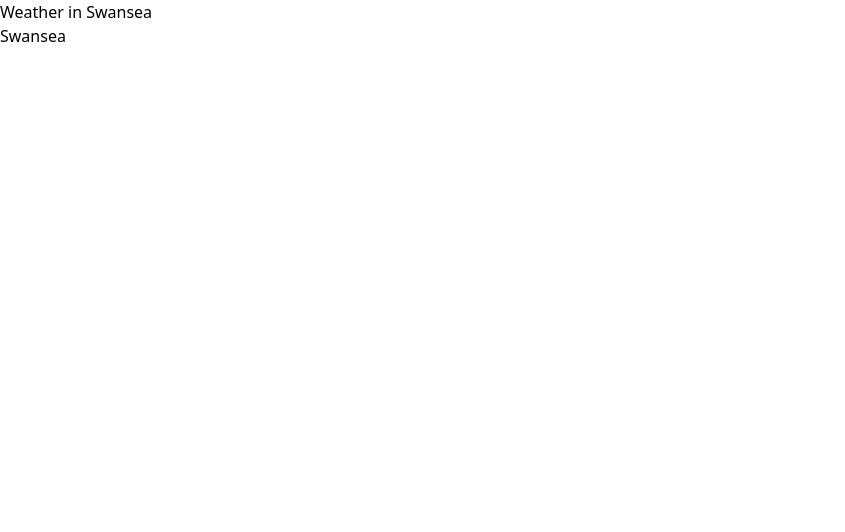
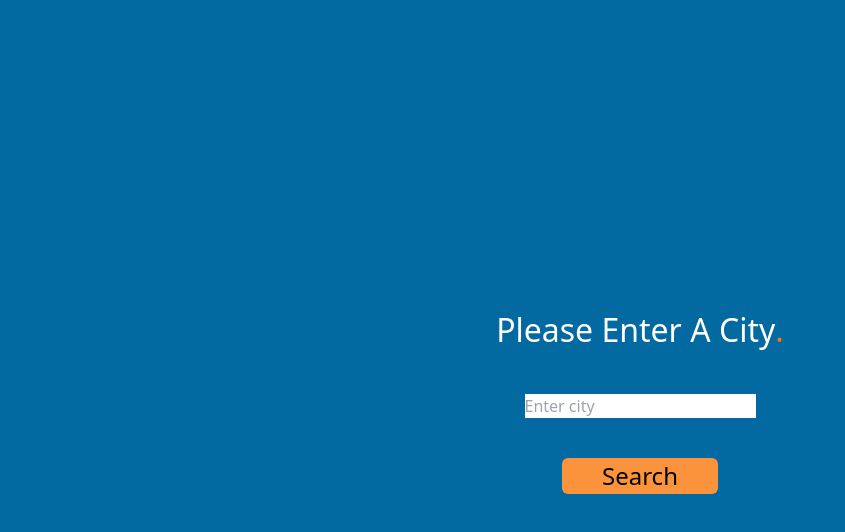
Before and after one commit to udK01/Weather, a React (Vite) app: page / in a window 1280 px wide. Shown: the top 532 px of the page, without its empty margins (0-845 px from the left). Built offline with nearby package versions, Linux system fonts and the light colour scheme; no server answers.

Commit message:
Added basic UI.

```diff
--- a/src/App.tsx
+++ b/src/App.tsx
@@ -1,7 +1,7 @@
 import { useEffect, useState } from "react";
 
 function App() {
-  const [city, setCity] = useState("Swansea");
+  const [city, setCity] = useState("");
 
   const fetchWeather = async (city: string): Promise<void> => {
     try {
@@ -21,14 +21,22 @@ function App() {
   }, [city]);
 
   return (
-    <div>
-      <h1>Weather in {city}</h1>
-      <input
-        type="text"
-        value={city}
-        onChange={(e) => setCity(e.target.value)}
-        placeholder="Enter city"
-      />
+    <div className="w-full h-screen flex justify-center items-center flex-col space-y-10 bg-sky-700">
+      <h1 className="flex text-[32px] text-white">
+        {city !== "" ? (
+          <>
+            Weather in <p className="ml-2 text-orange-500">{city}</p>
+          </>
+        ) : (
+          <>
+            Please Enter A City<p className="text-orange-500">.</p>
+          </>
+        )}
+      </h1>
+      <input type="text" placeholder="Enter city" />
+      <button className="bg-orange-400 text-[24px] px-10 rounded-md hover:bg-orange-600 transition-colors duration-150">
+        Search
+      </button>
     </div>
   );
 }
```
